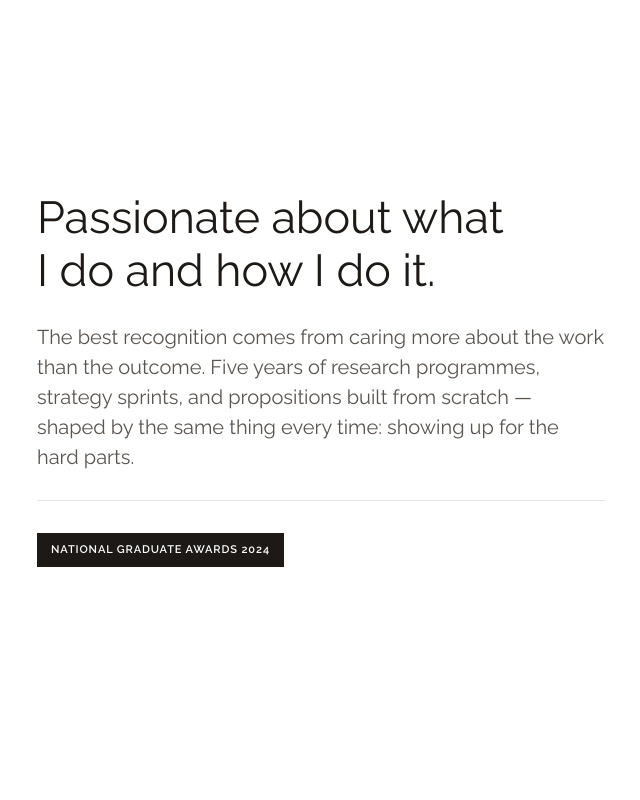
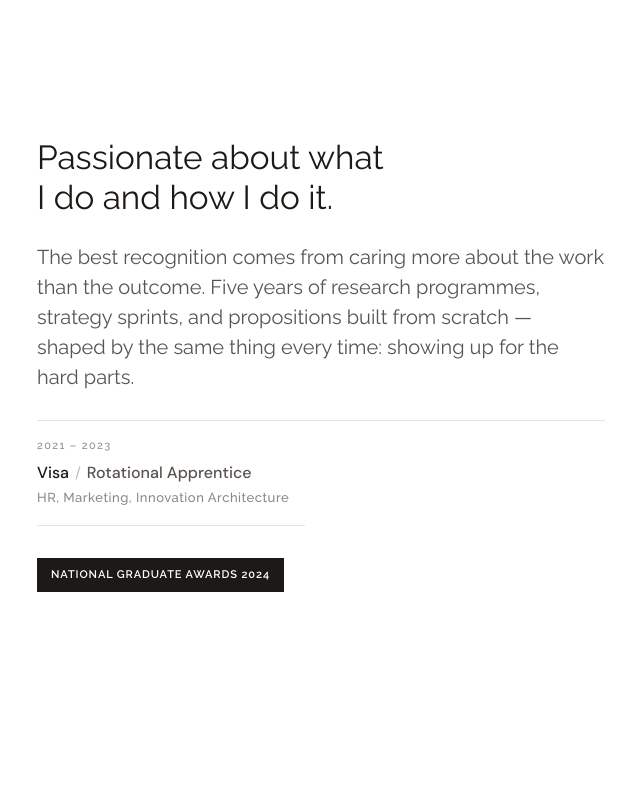
Before and after one commit to aishajw/freya-portfolio, a plain HTML site: page index.html in a window 1280 px wide. Shown: the part 2880-3680 px from the top of the page, without its empty margins (211-851 px from the left). Drawn offline with nearby package versions, Linux system fonts and the light colour scheme.

Commit message:
Add Rotational Apprentice (Visa 2021-2023) to about step 1; shrink h2 titles
Co-Authored-By: Claude Sonnet 4.6 <noreply@anthropic.com>

```diff
--- a/index.html
+++ b/index.html
@@ -314,7 +314,7 @@ footer{border-top:1px solid var(--bg-band);padding:20px var(--gutter);}
 .about-inner{display:flex;flex-direction:row;min-height:100vh;max-width:none;margin:0;align-items:start;}
 .about-left{flex:0 0 auto;padding:25vh 0 0 248px;min-width:0;}
 .about-step{min-height:100vh;display:flex;flex-direction:column;justify-content:center;padding:80px 0;max-width:568px;}
-.about-step h2{font-family:'Raleway',var(--sans);font-size:clamp(28px,3.5vw,46px);font-weight:400;line-height:1.2;color:var(--ink);margin-bottom:24px;}
+.about-step h2{font-family:'Raleway',var(--sans);font-size:clamp(22px,2.6vw,36px);font-weight:400;line-height:1.2;color:var(--ink);margin-bottom:24px;}
 .about-step p{font-family:'Raleway',var(--sans);font-size:clamp(16px,1.6vw,20px);color:var(--mid);line-height:1.5;margin-bottom:12px;font-weight:400;}
 .about-cv-btn{display:inline-flex;align-items:center;gap:10px;padding:15px 32px;background:var(--teal);color:#fff;font-family:var(--label);font-size:11px;font-weight:600;letter-spacing:.12em;text-transform:uppercase;text-decoration:none;transition:background .18s;}.about-cv-btn:hover{background:#2fa09a;}.about-cv-btn::after{content:"↗";font-size:13px;opacity:.85;}
 .about-cv-btn:hover{background:var(--ink);color:#fff;}
@@ -483,6 +483,11 @@ footer{border-top:1px solid var(--bg-band);padding:20px var(--gutter);}
         <h2>Passionate about what I do and how I do it.</h2>
         <p>The best recognition comes from caring more about the work than the outcome. Five years of research programmes, strategy sprints, and propositions built from scratch — shaped by the same thing every time: showing up for the hard parts.</p>
         <div class="about-meta">
+          <div class="about-meta-item">
+            <div class="about-meta-yr">2021 – 2023</div>
+            <div><span class="about-meta-org">Visa</span><span class="about-meta-slash">/</span><span class="about-meta-role">Rotational Apprentice</span></div>
+            <div class="about-meta-sub">HR, Marketing, Innovation Architecture</div>
+          </div>
           <div class="about-meta-item" style="grid-column:1/-1;">
             <div class="about-meta-chips">
               <a href="https://www.instagram.com/p/DBPHuNrvYlt/?hl=en" target="_blank" class="about-meta-chip">National Graduate Awards 2024</a>
```
